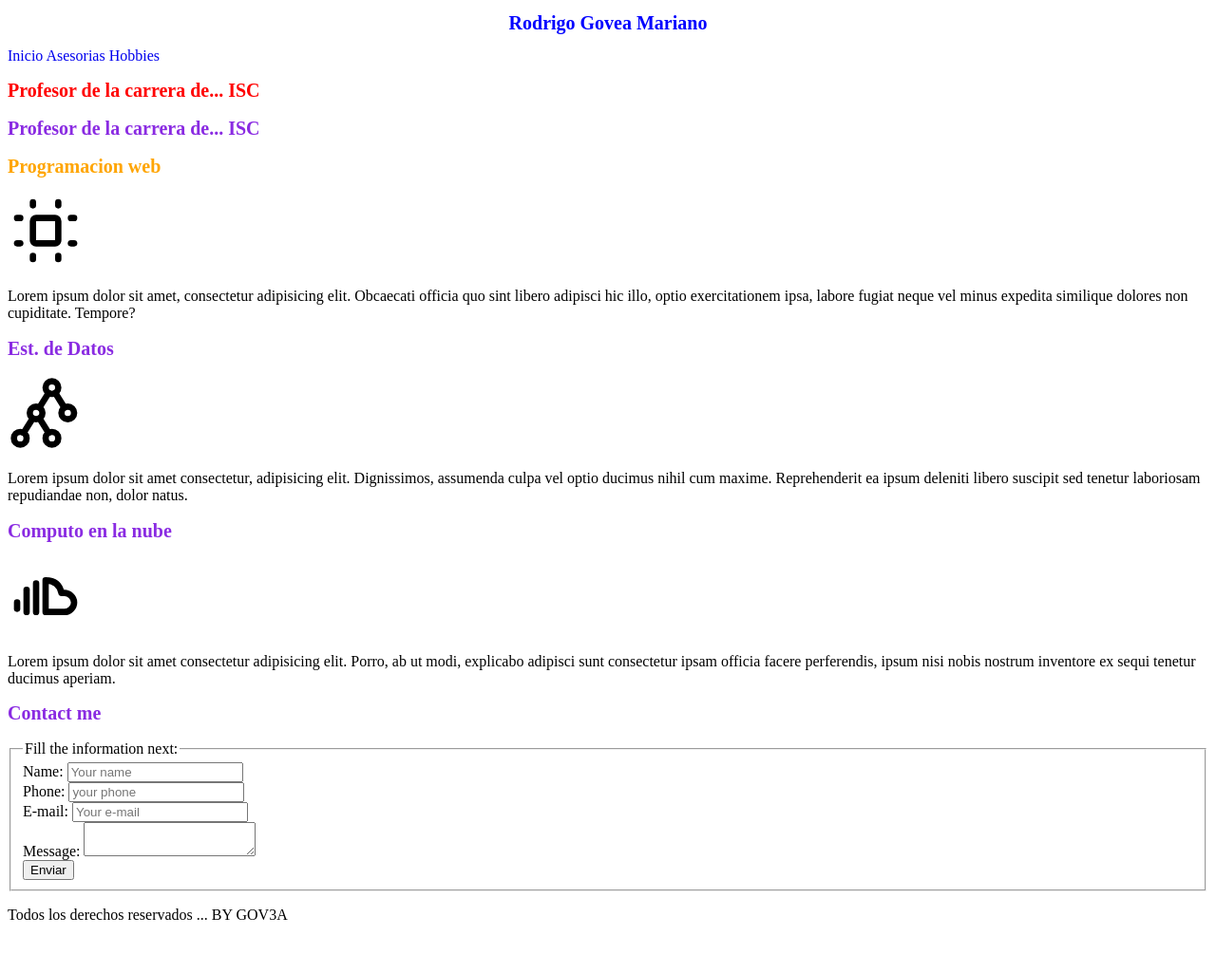
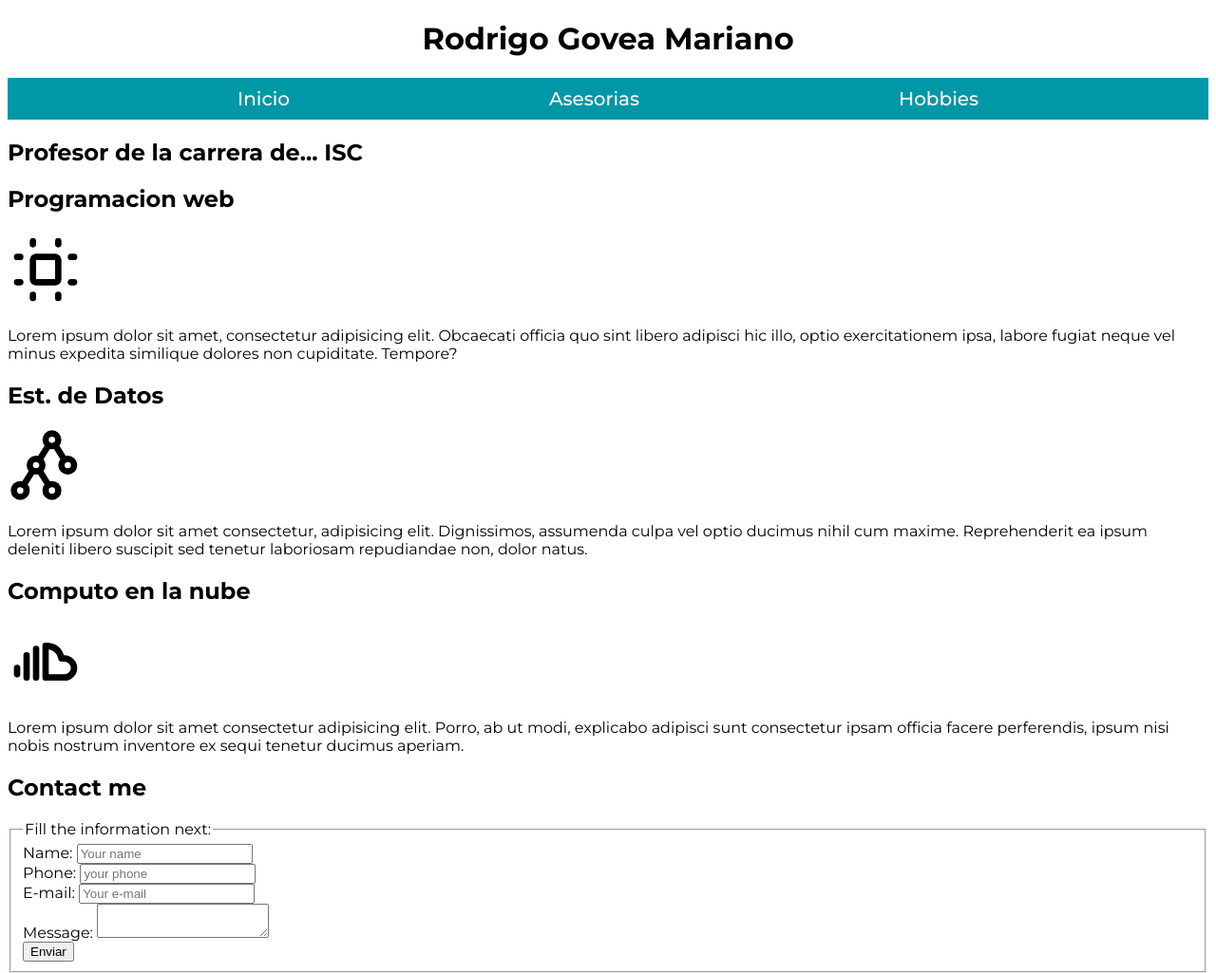
Before and after one commit to Rodrigogovea/prograwebA, a plain HTML site: page index.html in a window 1280 px wide. Shown: the top 1025 px of the page at 95% size. Before the commit the page ends 989 px from the top, so only its background shows below. Drawn offline with Linux system fonts and the light colour scheme.

Commit message:
Terminó el diseño del menu de navegación

```diff
--- a/CSS/styles.css
+++ b/CSS/styles.css
@@ -1,36 +1,56 @@
+:root{
+    --blanco: #FFFFFF;
+    --negro: #000000;
+    --primario: #ffC107;
+    --secundario:#0097a7;
+    --gris:#757575;
+}
+
 html{
     font-size: 62.5%;
 }
 
 body{
     font-size: 16px;
-}
-
-h1{
-    color: blue;
-    text-align: center;
-    font-size: 2rem;
-}
-
-/* selector de elementos */
-h2{
-    color:blueviolet;
-    font-size: 2rem;
-}
-
-/* selector de clases */
-.subtitulo{
-    color:orange;
+    font-family: "Montserrat", sans-serif;
 }
 
 .titulo{
-    color: red;
-    font-size: 20px;
+    text-align: center;
 }
 
-/* selector de id */
+.contenedor{
+    width: 80rem;
+    margin: 0 auto;
+}
 
-#importante a{
+.nav-bg{
+    background-color: var(--secundario);
+}
+
+.navegacion-principal{
+    display: flex;
+    flex-direction: column;
+    justify-content: space-between;
+}
+
+.navegacion-principal a {
+    padding: 1rem;
+    color: var(--blanco);
     text-decoration: none;
-    display: inline;
+    font-size: 2rem;
+    font-weight: 500;
 }
+
+.navegacion-principal a:hover{
+    background-color: var(--primario);
+    color: var(--negro);
+}
+
+@media (min-width:800px){
+
+    .navegacion-principal{
+        flex-direction: row;
+        justify-content: space-between;
+    }
+}
--- a/index.html
+++ b/index.html
@@ -4,22 +4,26 @@
     <meta charset="UTF-8">
     <meta name="viewport" content="width=device-width, initial-scale=1.0">
     <title>My first web site</title>
+    <link rel="preconnect" href="https://fonts.googleapis.com">
+    <link rel="preconnect" href="https://fonts.gstatic.com" crossorigin>
+    <link href="https://fonts.googleapis.com/css2?family=Montserrat:ital,wght@0,100..900;1,100..900&display=swap" rel="stylesheet">
+
     <link href="CSS/styles.css" rel="stylesheet">
 </head>
 <body>
     <header>
-        <h1>Rodrigo Govea Mariano</h1>
+        <h1 class="titulo">Rodrigo Govea Mariano</h1>
     </header>
 
-    <nav id="importante">
-        <a href="index.html">Inicio</a>
-        <a href="asesorias.html">Asesorias</a>
-        <a href="hobbies.html">Hobbies</a>
-    </nav>
+    <div class="nav-bg">
+        <nav class="navegacion-principal contenedor">
+            <a href="index.html">Inicio</a>
+            <a href="asesorias.html">Asesorias</a>
+            <a href="hobbies.html">Hobbies</a>
+        </nav>
+    </div>
 
 <section>
-    <h2 class="titulo">Profesor de la carrera de... ISC</h2>
-
     <h2>Profesor de la carrera de... ISC</h2>
 </section>
 
```
